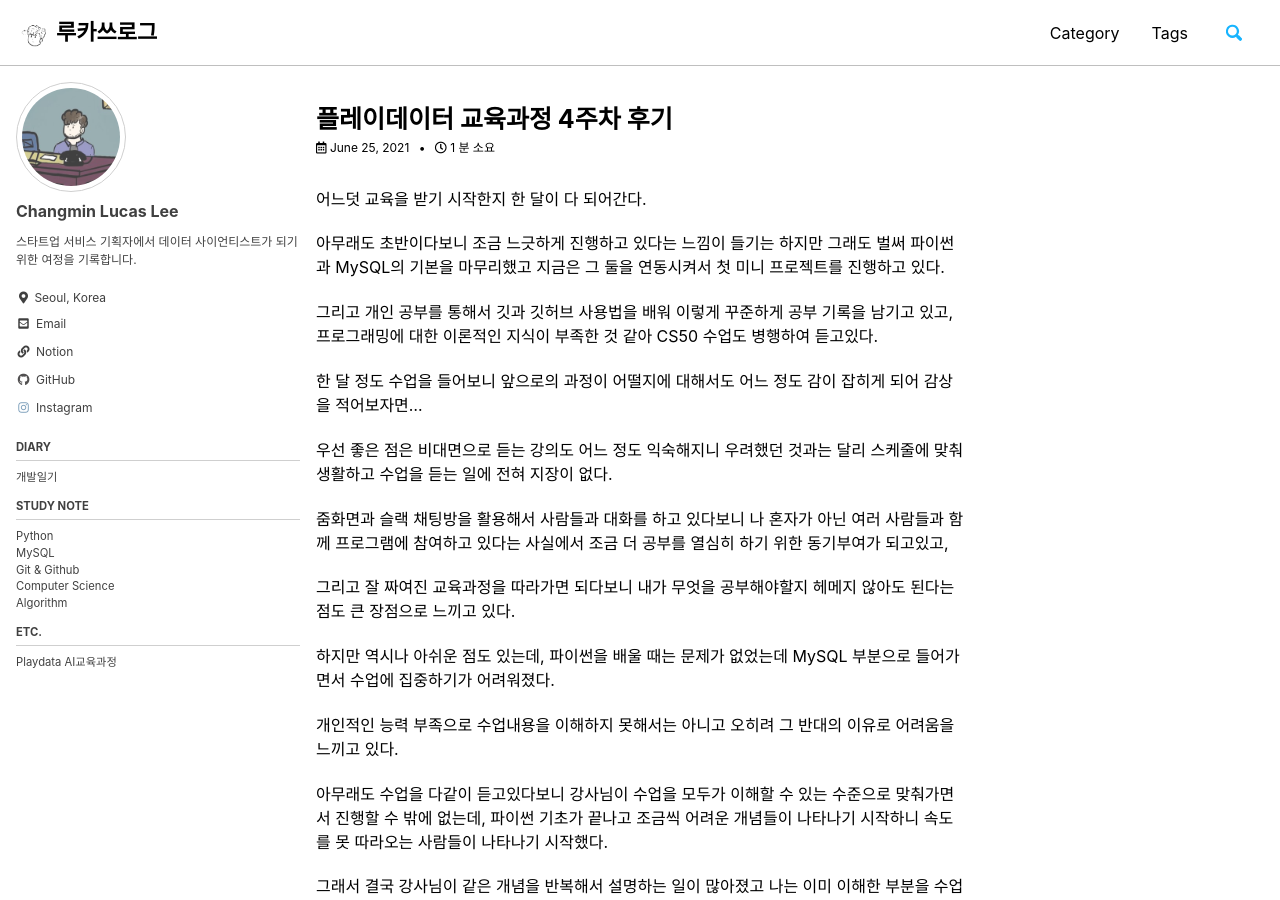
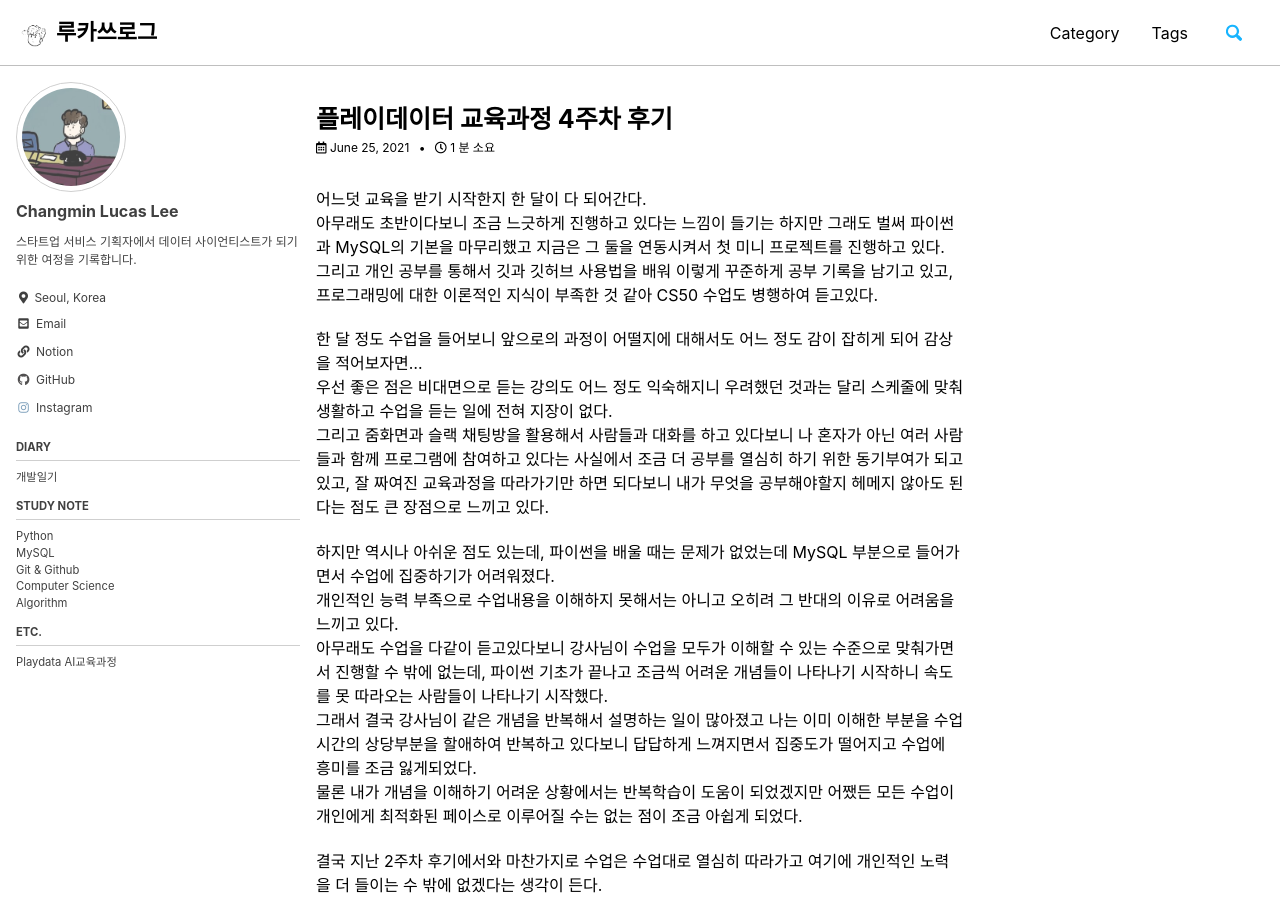
Before and after one commit to lucathree/lucathree.github.io, a Jekyll site: the page built from _posts/2021/2021-06-25-week4review.md, in a window 1280 px wide and 900 px high. Built offline with Jekyll 4.4.1, drawn with Linux system fonts in a browser that asks for light colours; cached includes are drawn as plain includes; comment, search, counter and statistics services are not loaded.

Commit message:
Update 2021-06-25-week4review.md

```diff
--- a/_posts/2021/2021-06-25-week4review.md
+++ b/_posts/2021/2021-06-25-week4review.md
@@ -14,37 +14,21 @@ tags:
 
 
 어느덧 교육을 받기 시작한지 한 달이 다 되어간다.
-
 아무래도 초반이다보니 조금 느긋하게 진행하고 있다는 느낌이 들기는 하지만 그래도 벌써 파이썬과 MySQL의 기본을 마무리했고 지금은 그 둘을 연동시켜서 첫 미니 프로젝트를 진행하고 있다.
-
 그리고 개인 공부를 통해서 깃과 깃허브 사용법을 배워 이렇게 꾸준하게 공부 기록을 남기고 있고, 프로그래밍에 대한 이론적인 지식이 부족한 것 같아 CS50 수업도 병행하여 듣고있다.
 
-
 한 달 정도 수업을 들어보니 앞으로의 과정이 어떨지에 대해서도 어느 정도 감이 잡히게 되어 감상을 적어보자면...
-
 우선 좋은 점은 비대면으로 듣는 강의도 어느 정도 익숙해지니 우려했던 것과는 달리 스케줄에 맞춰 생활하고 수업을 듣는 일에 전혀 지장이 없다.
-
-줌화면과 슬랙 채팅방을 활용해서 사람들과 대화를 하고 있다보니 나 혼자가 아닌 여러 사람들과 함께 프로그램에 참여하고 있다는 사실에서 조금 더 공부를 열심히 하기 위한 동기부여가 되고있고,
-
-그리고 잘 짜여진 교육과정을 따라가면 되다보니 내가 무엇을 공부해야할지 헤메지 않아도 된다는 점도 큰 장점으로 느끼고 있다.
-
+그리고 줌화면과 슬랙 채팅방을 활용해서 사람들과 대화를 하고 있다보니 나 혼자가 아닌 여러 사람들과 함께 프로그램에 참여하고 있다는 사실에서 조금 더 공부를 열심히 하기 위한 동기부여가 되고있고, 잘 짜여진 교육과정을 따라가기만 하면 되다보니 내가 무엇을 공부해야할지 헤메지 않아도 된다는 점도 큰 장점으로 느끼고 있다.
 
 하지만 역시나 아쉬운 점도 있는데, 파이썬을 배울 때는 문제가 없었는데 MySQL 부분으로 들어가면서 수업에 집중하기가 어려워졌다.
-
 개인적인 능력 부족으로 수업내용을 이해하지 못해서는 아니고 오히려 그 반대의 이유로 어려움을 느끼고 있다.
-
 아무래도 수업을 다같이 듣고있다보니 강사님이 수업을 모두가 이해할 수 있는 수준으로 맞춰가면서 진행할 수 밖에 없는데, 파이썬 기초가 끝나고 조금씩 어려운 개념들이 나타나기 시작하니 속도를 못 따라오는 사람들이 나타나기 시작했다.
-
 그래서 결국 강사님이 같은 개념을 반복해서 설명하는 일이 많아졌고 나는 이미 이해한 부분을 수업시간의 상당부분을 할애하여 반복하고 있다보니 답답하게 느껴지면서 집중도가 떨어지고 수업에 흥미를 조금 잃게되었다.
-
 물론 내가 개념을 이해하기 어려운 상황에서는 반복학습이 도움이 되었겠지만 어쨌든 모든 수업이 개인에게 최적화된 페이스로 이루어질 수는 없는 점이 조금 아쉽게 되었다.
 
-
 결국 지난 2주차 후기에서와 마찬가지로 수업은 수업대로 열심히 따라가고 여기에 개인적인 노력을 더 들이는 수 밖에 없겠다는 생각이 든다.
-
 돌아보니 코드 연습을 제대로 안한 부분들은 벌써 잊혀지기도 해서 복습과 실제로 코드를 써보는 걸 더 많이 해야할 것 같고, 기초는 끝났으니 이제 슬슬 알고리즘 공부도 하기 시작해야 할 것 같다.
-
 아, 그리고 미니 프로젝트를 하게 되면서 협업 능력의 중요성을 많이 느끼게 되었는데 이 부분은 별도의 포스팅으로 남길 예정이다.
 
-
 어쨌든 다음 달에는 이번 한 달동안 배운것만큼보다 더 많은 것을 습득한 상태가 되어있길 희망하며 이번 포스팅을 마무리한다. 끝!
```
